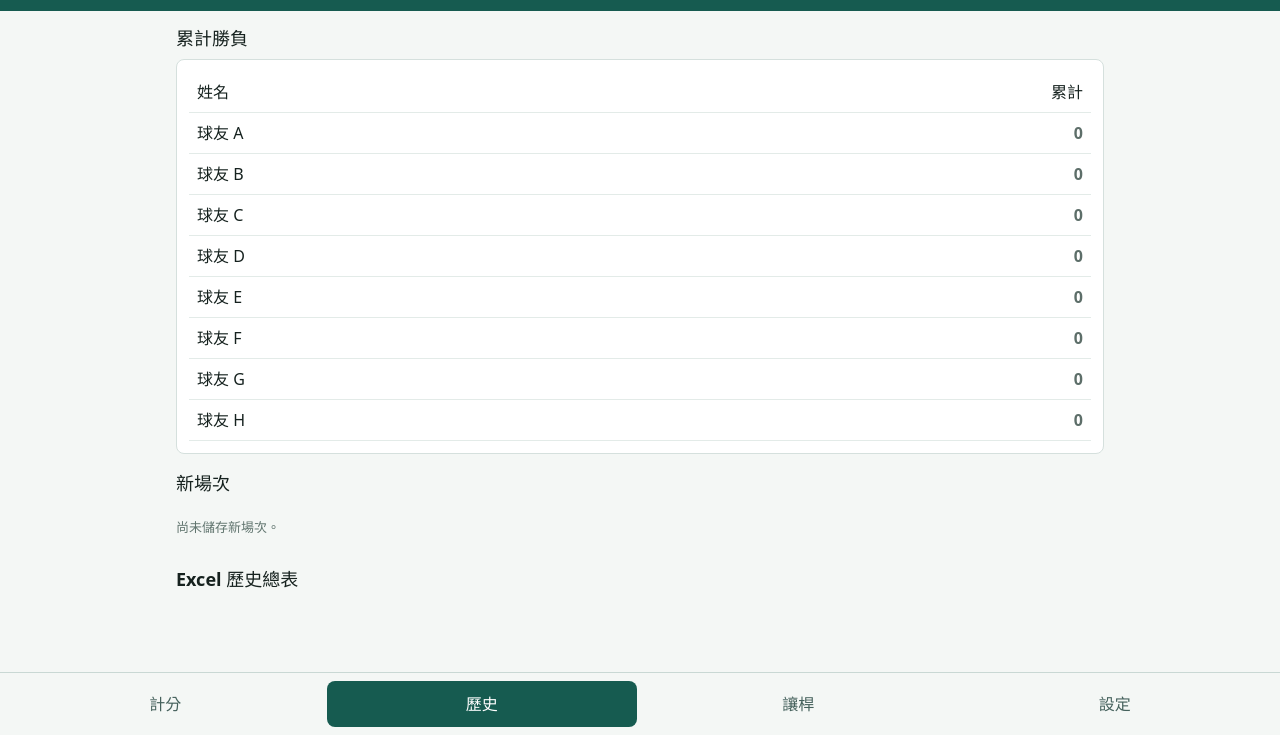
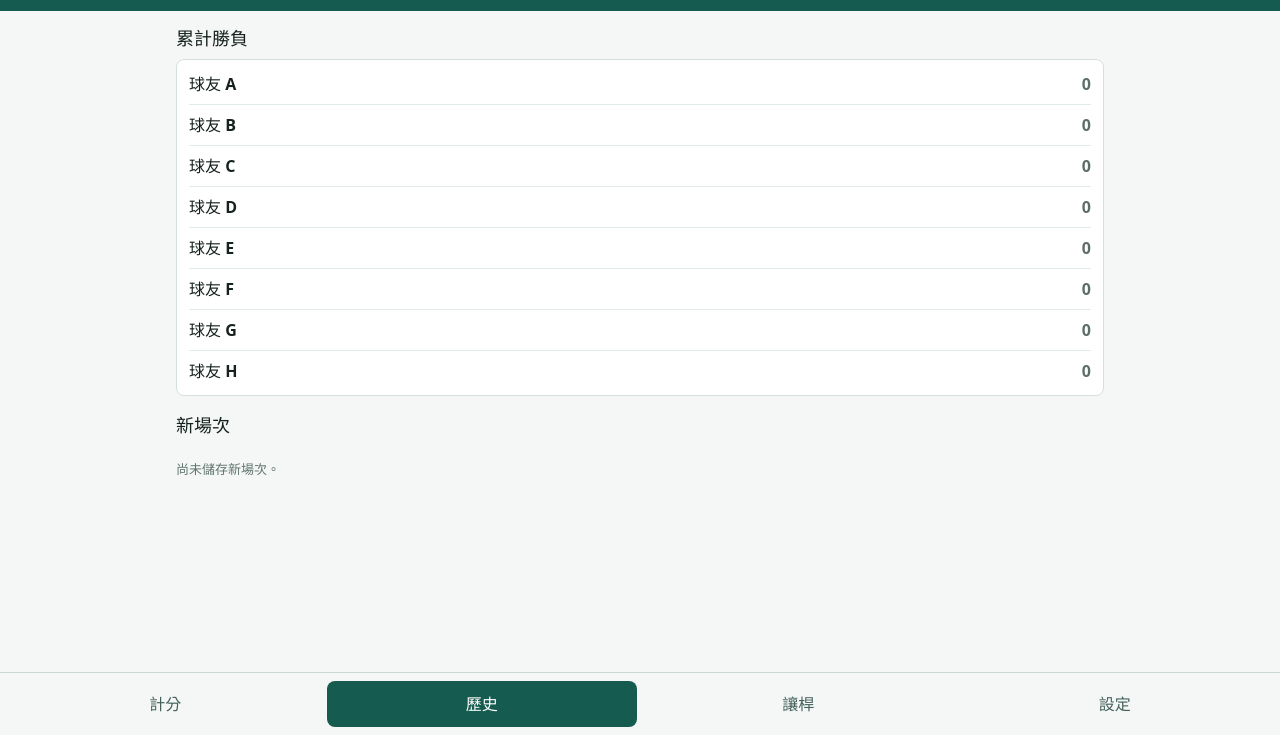
Before and after one commit to hsiuter/PlayGolf, a website built with Vite: page index.html in a window 1280 px wide. Both pictures are taken after a click on the button "歷史". Shown: the part 65-800 px from the top of the page. Built offline with nearby package versions, Linux system fonts and the light colour scheme.

Commit message:
Improve history totals layout

```diff
--- a/src/main.ts
+++ b/src/main.ts
@@ -210,40 +210,23 @@ function renderHistory(): string {
   return `
     <section class="section">
       <h2>累計勝負</h2>
-      <div class="table-wrap panel">
-        <table>
-          <thead><tr><th>姓名</th><th>累計</th></tr></thead>
-          <tbody>
-            ${ordered
-              .map((player) => `<tr><td>${player.name}</td><td class="amount ${amountClass(totals[player.id] ?? 0)}">${formatAmount(totals[player.id] ?? 0)}</td></tr>`)
-              .join("")}
-          </tbody>
-        </table>
+      <div class="history-total-list panel">
+        ${ordered
+          .map(
+            (player) => `
+              <div class="history-total-row">
+                <strong>${player.name}</strong>
+                <span class="amount ${amountClass(totals[player.id] ?? 0)}">${formatAmount(totals[player.id] ?? 0)}</span>
+              </div>
+            `
+          )
+          .join("")}
       </div>
     </section>
     <section class="section">
       <h2>新場次</h2>
       <div class="grid">
         ${state.rounds.length === 0 ? `<p class="muted">尚未儲存新場次。</p>` : [...state.rounds].reverse().map(renderRoundRecord).join("")}
-      </div>
-    </section>
-    <section class="section">
-      <h2>Excel 歷史總表</h2>
-      <div class="grid">
-        ${state.legacyRecords
-          .slice()
-          .reverse()
-          .map(
-            (record) => `
-              <article class="history-item">
-                <div class="history-head">
-                  <strong>${record.label}</strong>
-                  <span class="muted">歷史匯入</span>
-                </div>
-              </article>
-            `
-          )
-          .join("")}
       </div>
     </section>
   `;
--- a/src/styles.css
+++ b/src/styles.css
@@ -315,6 +315,35 @@ textarea {
   flex: 0 0 auto;
 }
 
+.history-total-list {
+  display: grid;
+  gap: 8px;
+}
+
+.history-total-row {
+  display: grid;
+  grid-template-columns: minmax(0, 1fr) auto;
+  align-items: center;
+  gap: 10px;
+  border-top: 1px solid #e3ebe8;
+  padding-top: 8px;
+  min-width: 0;
+}
+
+.history-total-row:first-child {
+  border-top: 0;
+  padding-top: 0;
+}
+
+.history-total-row strong {
+  min-width: 0;
+  overflow-wrap: anywhere;
+}
+
+.history-total-row .amount {
+  white-space: nowrap;
+}
+
 .history-results {
   display: grid;
   gap: 8px;
```
